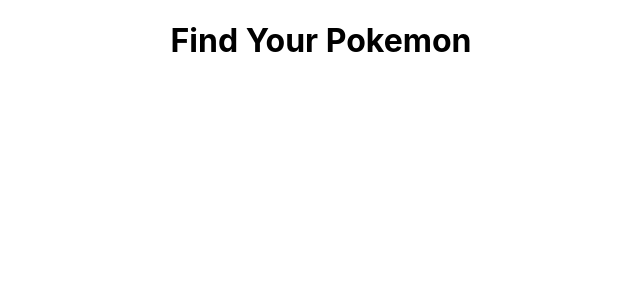
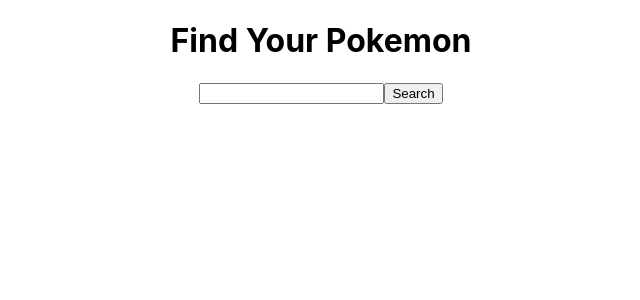
Before and after one commit to csierra325/Pokemon-App, a React (Create React App) app: page / in a window 1280 px wide. Shown: the top 300 px of the page, without its empty margins (319-959 px from the left). Built offline with nearby package versions, Linux system fonts and the light colour scheme.

Commit message:
fetch pokemon add random shinny image

```diff
--- a/src/components/Pokemon.tsx
+++ b/src/components/Pokemon.tsx
@@ -1,10 +1,71 @@
 import React from 'react';
 
-class Pokemon extends React.Component{
+import Results from './Results'
+
+//interface is the outline of communication
+interface IProps {}
+interface IState {
+    input: string;
+    name: string;
+    sprites: string;
+}
+
+const initalState = {
+    input: '',
+    name: '',
+    sprites: '',
+}
+
+
+class Pokemon extends React.Component<IProps, IState> {
+    state: Readonly<IState> = initalState;
+
+    handleInput = (e: React.ChangeEvent<HTMLInputElement>) => {
+        const input = e.target.value
+        this.setState(() => ({ input }))
+    }
+
+    handleSubmit = () => {
+        fetch(`https://pokeapi.co/api/v2/pokemon/${this.state.input}`)
+            .then((response) => {
+                if (!response.ok) {
+                    throw new Error('pokemon not found')
+                }
+                return response.json()
+            })
+            .then((data) => {
+                const sprites =
+                    Math.floor(Math.random() * 5) + 1 === 5 ?
+                    data.sprites.front_shiny:
+                    data.sprites.front_default
+                this.setState(() => ({
+                    name: data.name,
+                    sprites
+                }))
+                console.log(sprites)
+            }) .catch((error) => {
+                console.log(error.message)
+            })
+    }
 
     render(){
         return(
-            <h1>Find Your Pokemon</h1>
+            <div>
+                <h1>Find Your Pokemon</h1>
+                <input
+                    type="text"
+                    onChange={this.handleInput}
+                />
+                <button
+                    onClick={this.handleSubmit}
+                >Search</button>
+                    {this.state.name &&
+                        <Results
+                            name={this.state.name}
+                            sprites={this.state.sprites}
+                        />
+                    }
+            </div>
         )
     }
 }
--- /dev/null
+++ b/src/components/Results.tsx
@@ -0,0 +1,17 @@
+import React from 'react'
+
+interface IProps {
+    name: string;
+    sprites: string;
+}
+
+const Results = (props: IProps) => {
+    return (
+        <div>
+            <div className="pokemonName">{`Name: ${props.name}`}</div>
+            <img src={props.sprites} alt="pokemon img" />
+        </div>
+    )
+}
+
+export default Results
```
